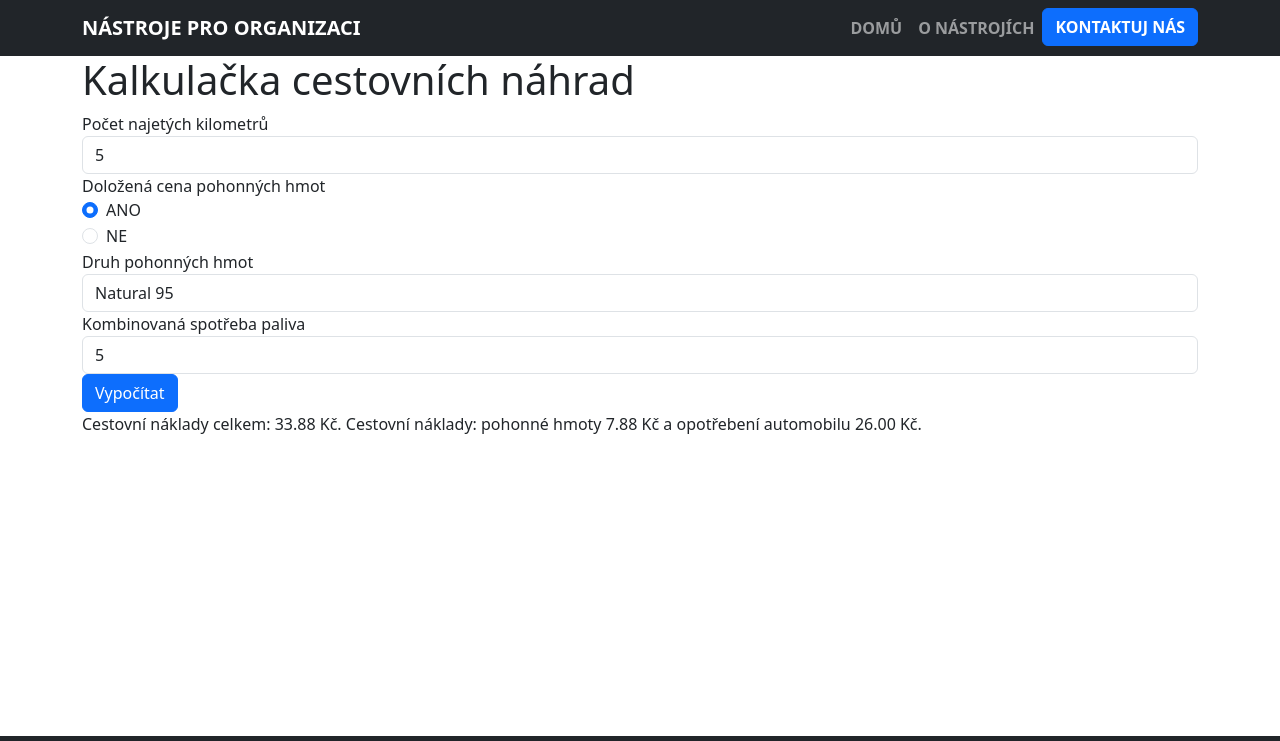
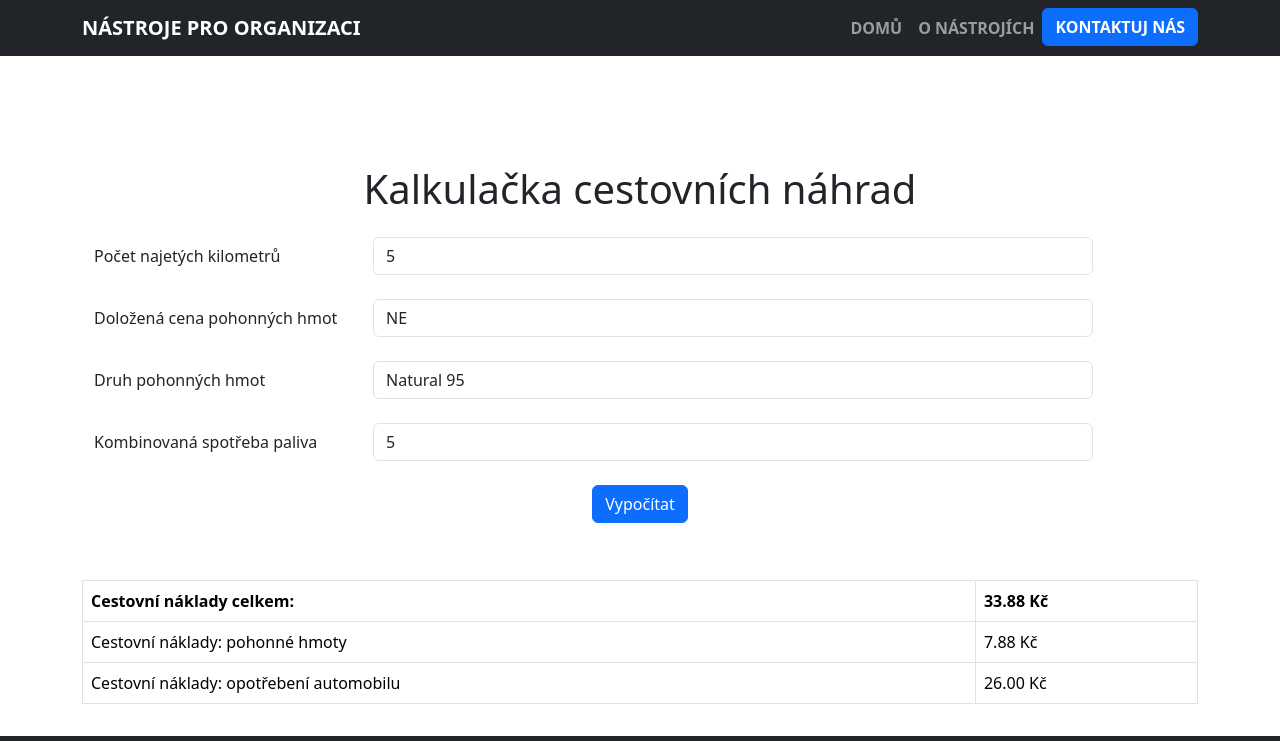
Before and after one commit to asuchardaa/Projekt, a website: page public/travelling_amends_calculator.html in a window 1280 px wide. Both pictures are taken after typing "5", "5" into the empty fields and a click on the button "Vypočítat". Shown: the top 741 px of the page. Drawn offline with nearby package versions, Linux system fonts and the light colour scheme.

Commit message:
uz pocitame cestovni nahrady + error handling

```diff
--- a/public/css/style.css
+++ b/public/css/style.css
@@ -40,3 +40,9 @@
     width: 100%;
     height: 100%;
 }
+
+.error {
+    font-size: 18px;
+    font-weight: bold;
+    color: red;
+}
--- a/public/js/amends-calculator.js
+++ b/public/js/amends-calculator.js
@@ -1,14 +1,42 @@
 $(document).ready(function () {
-    $('#calculator').submit(function (event) {
+    // cache elements for better performance
+    var $calculator = $('#calculator');
+    var $fuelPriceCheck = $('#fuelPriceCheck');
+    var $fuelTypeWrapper = $('#fuelTypeWrapper');
+    var $fuelPriceWrapper = $('#fuelPriceWrapper');
+    var $errorMessage = $('#error-container');
+
+    // add event listener to fuelPriceCheck select
+    $fuelPriceCheck.on('change', function () {
+        if ($(this).val() === 'yes') {
+            $fuelTypeWrapper.hide();
+            $fuelPriceWrapper.show();
+        } else {
+            $fuelTypeWrapper.show();
+            $fuelPriceWrapper.hide();
+        }
+    });
+
+    // add submit event listener to calculator form
+    $calculator.submit(function (event) {
         event.preventDefault();
         var distance = parseFloat($('#distance').val());
-        var fuelPriceCheck = $('input[name="fuelPriceCheck"]:checked').val();
+        var fuelPriceCheck = $fuelPriceCheck.val();
         var fuelType = $('#fuelType').val();
-        var fuelConsumption = parseFloat($('#fuelConsumption').val());
         var fuelPrice = 0;
         var wearAndTearPrice = 0;
+        var errorMessageText = '';
+
+        if (isNaN(distance) || distance <= 0) {
+            errorMessageText += '<p>Zadejte platný počet najetých kilometrů!</p>';
+        }
 
         if (fuelPriceCheck === 'yes') {
+            fuelPrice = parseFloat($('#fuelPrice').val());
+            if (isNaN(fuelPrice) || fuelPrice <= 0) {
+                errorMessageText += '<p>Zadejte platnou cenu paliva!</p>';
+            }
+        } else {
             switch (fuelType) {
                 case 'natural95':
                     fuelPrice = 31.50;
@@ -22,14 +50,33 @@ $(document).ready(function () {
                 case 'electric':
                     fuelPrice = 6.00;
                     break;
+                default:
+                    errorMessageText += '<p>Zadejte platný druh paliva!</p>';
+                    break;
             }
         }
 
         wearAndTearPrice = 5.20 * distance;
 
-        var fuelCost = fuelPrice * distance * fuelConsumption / 100;
-        var totalCost = fuelCost + wearAndTearPrice;
+        var fuelConsumption = parseFloat($('#fuelConsumption').val());
+        if (isNaN(fuelConsumption) || fuelConsumption <= 0) {
+            errorMessageText += '<p>Zadejte platnou spotřebu paliva!</p>';
+        }
 
-        $('#result').html('Cestovní náklady celkem: ' + totalCost.toFixed(2) + ' Kč. Cestovní náklady: pohonné hmoty ' + fuelCost.toFixed(2) + ' Kč a opotřebení automobilu ' + wearAndTearPrice.toFixed(2) + ' Kč.');
+        if (errorMessageText !== '') {
+            $errorMessage.html('<p class="error">' + errorMessageText.toUpperCase() + '</p>');
+        } else {
+            $errorMessage.empty();
+            var fuelCost = fuelPrice * distance * fuelConsumption / 100;
+            var totalCost = fuelCost + wearAndTearPrice;
+
+            var table = '<table class="table table-bordered">';
+            table += '<tr><td><b>Cestovní náklady celkem:</b></td><td><strong>' + totalCost.toFixed(2) + ' Kč</strong></td></tr>';
+            table += '<tr><td>Cestovní náklady: pohonné hmoty</td><td>' + fuelCost.toFixed(2) + ' Kč</td></tr>';
+            table += '<tr><td>Cestovní náklady: opotřebení automobilu</td><td>' + wearAndTearPrice.toFixed(2) + ' Kč</td></tr>';
+            table += '</table>';
+
+            $('#result').html(table);
+        }
     });
 });
--- a/public/travelling_amends_calculator.html
+++ b/public/travelling_amends_calculator.html
@@ -37,30 +37,30 @@
         </div>
     </div>
 </nav>
-<div class="container">
-  <h1>Kalkulačka cestovních náhrad</h1>
+<div class="container" style="padding-top: 100px;">
+    <div class="d-flex justify-content-center align-items-center" style="height: 50vh;">
+        <div class="container my-5">
+            <h1 class="text-center mb-4">Kalkulačka cestovních náhrad</h1>
             <form id="calculator">
-    <div class="form-group">
-      <label for="distance">Počet najetých kilometrů</label>
-      <input type="number" class="form-control" id="distance" required>
-    </div>
-    <div class="form-group">
-      <label for="fuelPriceCheck">Doložená cena pohonných hmot</label>
-      <div class="form-check">
-        <input class="form-check-input" type="radio" name="fuelPriceCheck" id="fuelPriceYes" value="yes" checked>
-        <label class="form-check-label" for="fuelPriceYes">
-          ANO
-        </label>
-      </div>
-      <div class="form-check">
-        <input class="form-check-input" type="radio" name="fuelPriceCheck" id="fuelPriceNo" value="no">
-        <label class="form-check-label" for="fuelPriceNo">
-          NE
-        </label>
+                <div class="form-group row my-4">
+                    <label for="distance" class="col-sm-3 col-form-label">Počet najetých kilometrů</label>
+                    <div class="col-sm-8">
+                        <input type="number" step="0.1" class="form-control" id="distance"
+                               placeholder="Zadejte počet najetých kilometrů (km)" required>
                     </div>
                 </div>
-    <div class="form-group">
-      <label for="fuelType">Druh pohonných hmot</label>
+                <div class="form-group row my-4">
+                    <label for="fuelPriceCheck" class="col-sm-3 col-form-label">Doložená cena pohonných hmot</label>
+                    <div class="col-sm-8">
+                        <select class="form-control" id="fuelPriceCheck">
+                            <option value="no">NE</option>
+                            <option value="yes">ANO</option>
+                        </select>
+                    </div>
+                </div>
+                <div class="form-group row my-4" id="fuelTypeWrapper">
+                    <label for="fuelType" class="col-sm-3 col-form-label">Druh pohonných hmot</label>
+                    <div class="col-sm-8">
                         <select class="form-control" id="fuelType">
                             <option value="natural95">Natural 95</option>
                             <option value="natural98">Natural 98</option>
@@ -68,13 +68,31 @@
                             <option value="electric">Elektro</option>
                         </select>
                     </div>
-    <div class="form-group">
-      <label for="fuelConsumption">Kombinovaná spotřeba paliva</label>
-      <input type="number" class="form-control" id="fuelConsumption" required>
                 </div>
+                <div class="form-group row my-4" id="fuelPriceWrapper" style="display:none;">
+                    <label for="fuelPrice" class="col-sm-3 col-form-label">Cena pohonných hmot</label>
+                    <div class="col-sm-8">
+                        <input type="number" step="0.01" class="form-control" id="fuelPrice"
+                               placeholder="Zadejte cenu paliva (Kč/litr)">
+                    </div>
+                </div>
+                <div class="form-group row my-4">
+                    <label for="fuelConsumption" class="col-sm-3 col-form-label">Kombinovaná spotřeba paliva</label>
+                    <div class="col-sm-8">
+                        <input type="number" step="0.1" class="form-control" id="fuelConsumption"
+                               placeholder="Zadejte kombinovanou spotřebu (litr/100km)" required>
+                    </div>
+                </div>
+                <div class="form-group row my-4">
+                    <div class="col-sm-12 text-center">
                         <button type="submit" class="btn btn-primary">Vypočítat</button>
+                        <div id="error-container" class="error"></div>
+                    </div>
+                </div>
             </form>
-  <div id="result"></div>
+        </div>
+    </div>
+    <div id="result" class="mt-4"></div>
     <script src="js/amends-calculator.js"></script>
 </div>
 <footer class="bg-dark text-light py-2 position-fixed bottom-0 w-100">
```
Lines whose indentation alone changed are shown as unchanged.
